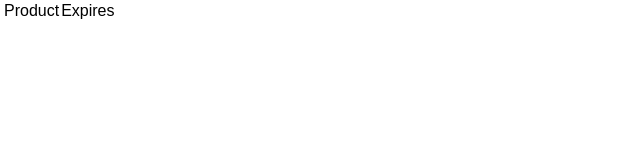
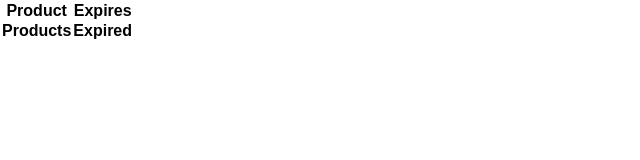
Before and after one commit to Kodehodepode/js-advanced-oppgave-2-user-data-assignment, a plain HTML site: page index.html in a window 1280 px wide. Shown: the whole page, without its empty margins (0-640 px from the left). Drawn offline with Linux system fonts and the light colour scheme.

Commit message:
Fridge summary / table footer HTML

```diff
--- a/index.html
+++ b/index.html
@@ -10,22 +10,32 @@
     <body>
         <table id="fridge-table">
             <thead>
-                <th>
-                    <td>Product</td>
-                    <td>Expires</td>
-                </th>
+                <tr>
+                    <th>Product</th>
+                    <th>Expires</th>
+                </tr>
             </thead>
             <tbody id="fridge-body">
                 <!-- Content added dynamically -->
             </tbody>
+            <tfoot id="fridge-footer">
+                <tr>
+                    <th>Products</th>
+                    <th>Expired</th>
+                </tr>
+                <tr>
+                    <td id="sum-products"></td>
+                    <td id="sum-expired"></td>
+                </tr>
+            </tfoot>
         </table>
         <dialog id="add-product">
             <form id="add-product-form">
                 <label for="product-input">Product</label>
-                <input type="text" id="product-input" name="product">
+                <input type="text" id="product-input" name="product" />
                 <label for="expires-input">Expires</label>
-                <input type="date" id="expires-input" name="expires">
-                <button type="submit"id="submit-button">Save</button>
+                <input type="date" id="expires-input" name="expires" />
+                <button type="submit" id="submit-button">Save</button>
             </form>
         </dialog>
     </body>
```
